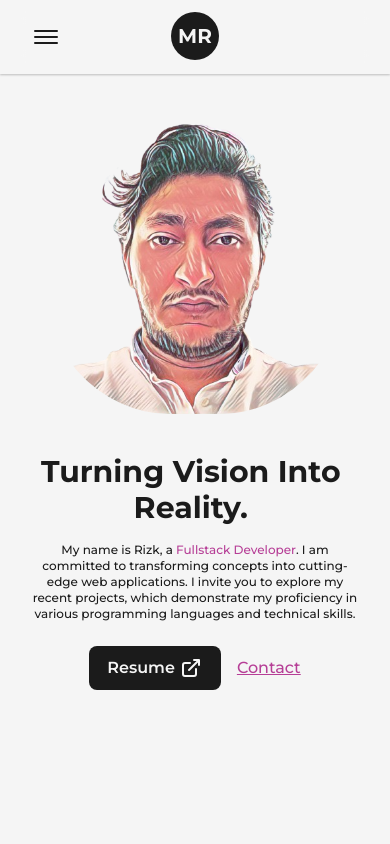
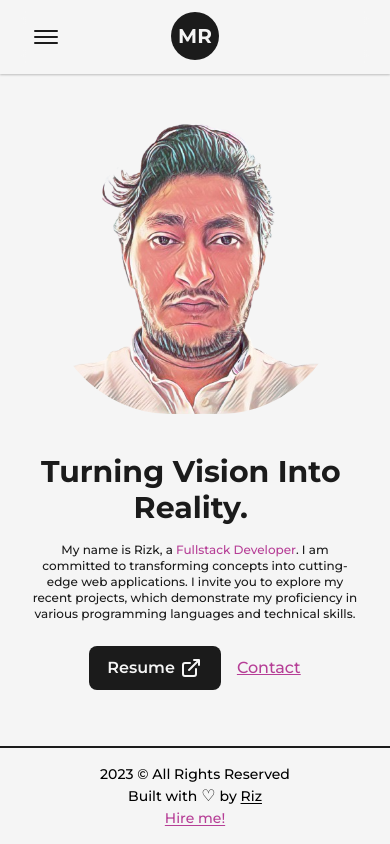
Before and after one commit to Elerqsousy/portfolio-Next-TailwindCSS, a Next.js app: page / in a window 390 px wide. Shown: the top 844 px of the page. Built offline with nearby package versions, Linux system fonts and the light colour scheme.

Commit message:
Fix small screen footer bug

```diff
--- a/src/conponents/Footer.js
+++ b/src/conponents/Footer.js
@@ -8,11 +8,10 @@ const Footer = () => {
   const { setIsOpen } = React.useContext(ContactFormContext);
 
   return (
-    <footer className='w-full border-t-2 border-solid border-dark font-medium text-lg
-    dark:text-light dark:border-light md:text-sm'>
-      <Layout className='!py-8 flex items-center justify-between sm:flex-col lg:!py-4'>
-        <span>{new Date().getFullYear()} &copy; All Rights Reserved</span>
-        <div className='flex items-center'>
+    <footer className='w-full border-t-2 border-solid border-dark font-medium text-lg dark:text-light dark:border-light lg:text-sm fixed bottom-0'>
+      <Layout className='!py-8 flex items-center gap-3 sm:flex-col lg:!py-4 md:gap-0'>
+        <span className='felx-1 w-full md:text-center'>{new Date().getFullYear()} &copy; All Rights Reserved</span>
+        <div className='flex items-center justify-center felx-1 w-full'>
           Built with <span className='text-xl px-1 md:text-base'>&#9825;</span>
           by&nbsp;
           <Link
@@ -24,7 +23,7 @@ const Footer = () => {
           </Link>
         </div>
         <button
-          className='underline underline-offset-2 hover:opacity-75 text-primary dark:text-primaryDark'
+          className='underline underline-offset-2 hover:opacity-75 text-primary dark:text-primaryDark felx-1 w-full text-end md:text-center'
           onClick={() => setIsOpen(true)}
         >
           Hire me!
--- a/src/pages/_app.js
+++ b/src/pages/_app.js
@@ -11,7 +11,6 @@ import Footer from '@/conponents/Footer';
 import NavBar from '@/conponents/NavBar';
 import ContactForm from '@/conponents/ContactForm';
 import { ContactFormContext } from '@/conponents/Context';
-import NewContactForm from '@/conponents/ContactForm';
 
 const montserrat = Montserrat({
   subsets: ['latin'],
@@ -33,7 +32,7 @@ export default function App({ Component, pageProps }) {
       >
         <ThemeProvider enableSystem={true} attribute='class'>
           <ContactFormContext.Provider value={{ isOpen, setIsOpen }}>
-            <NewContactForm />
+            <ContactForm />
             <NavBar />
             <AnimatePresence mode='wait'>
               <Component key={router.asPath} {...pageProps} />
--- a/src/pages/index.js
+++ b/src/pages/index.js
@@ -29,9 +29,9 @@ const Home = () => {
         />
       </Head>
       <TransitionEffect />
-      <main className='flex items-center text-dark w-full min-h-screen relative dark:text-light md:items-start md:pt-16'>
-        <Layout className='!pt-0'>
-          <div className='h-[100vh] flex items-center justify-between w-full gap-16 lg:flex-col lg:justify-start xs:gap-10'>
+      <main className='flex items-center text-dark w-full min-h-screen relative dark:text-light md:items-start md:pt-16 h-fit-content'>
+        <Layout className='!pt-0 overflow-scroll'>
+          <div className='h-[100vh] flex items-center justify-between w-full gap-16 lg:flex-col lg:justify-start xs:gap-10 md:mb-[200px] '>
             <div className='w-1/3 min-w-[350px] flex justify-center lg:hidden md:flex'>
               <Image
                 src={
--- a/src/pages/projects.js
+++ b/src/pages/projects.js
@@ -153,7 +153,7 @@ const projects = () => {
             text='Imagination Trumps Knowledge!'
             className='mb-16 lg:!text-7xl sm:mb-8 sm:!text-6xl xs:!text-4xl'
           />
-          <div className='grid grid-cols-12 gap-x-24 gap-y-32 xl:gap-x-16 lg:gap-x-8 md:gap-y-24 sm:gap-x-0 sm:gap-y-16'>
+          <div className='grid grid-cols-12 gap-x-24 gap-y-32 xl:gap-x-16 lg:gap-x-8 md:gap-y-24 sm:gap-x-0 sm:gap-y-16 md:mb-[100px]'>
             <div className='col-span-12'>
               <Project
                 title='Grandeur'
```
